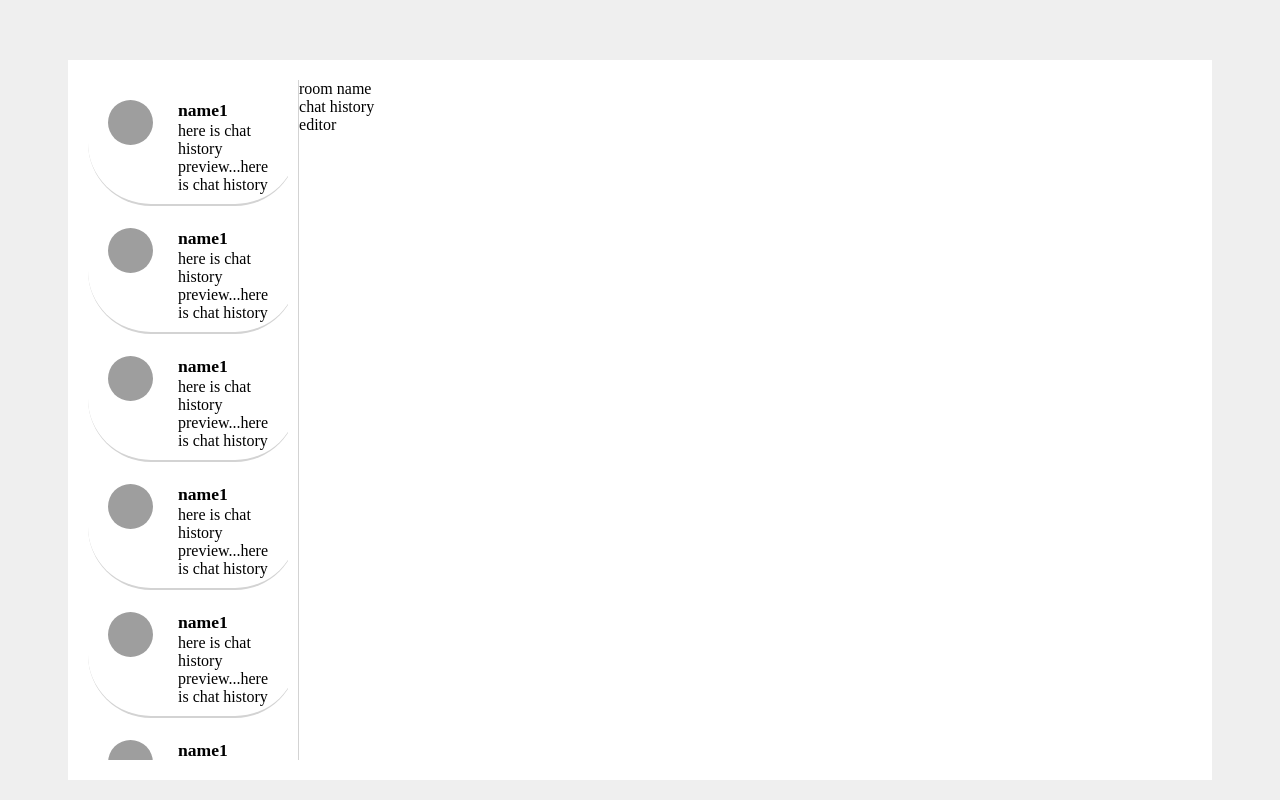
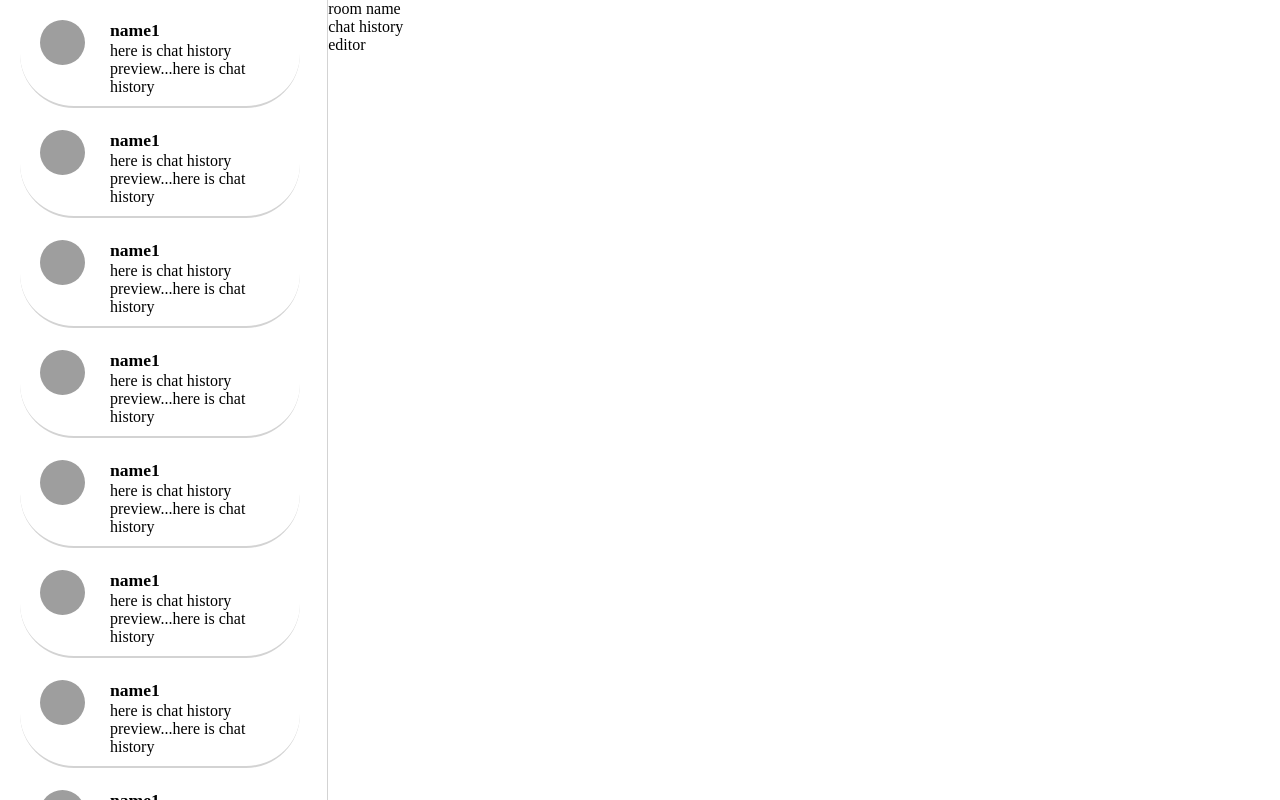
Before and after one commit to mtsalt/ChatApp, a Flask app: template app/templates/chat/chat.html in a window 1280 px wide. Run offline with Flask 2, Linux system fonts and the light colour scheme; the template is opened without the code that fills it, so the values that code supplies are empty; grey boxes are pictures that could not be loaded.

Commit message:
fix solved 100vh layout

```diff
--- a/app/static/css/chat.css
+++ b/app/static/css/chat.css
@@ -6,14 +6,13 @@
         width: 100%;
     }
     body {
+        height: 100%;
+        margin: 0;
     }
     #chat-app{
-        height: 85vh;
+        height: 100%;
         display: flex;
-        margin: 60px;
-        padding: 20px;
         background: white;
-        /* border-radius: 30px; */
     }
     #side-bar-sub{
         height: 100%;
@@ -21,7 +20,7 @@
         /* min-width: 400px; */
         border-right: solid lightgray 1px;
         padding-right: 10px;
-        margin: 0;
+        /* margin: 0; */
 
         -webkit-user-select: none;
         -moz-user-select: none;
@@ -50,6 +49,7 @@
 
     #friend-list{
         height: 100%;
+        padding: 0 20px;
         overflow-y: scroll;
         margin: 0 auto;
     }
```
